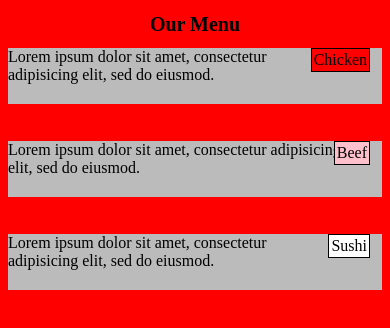
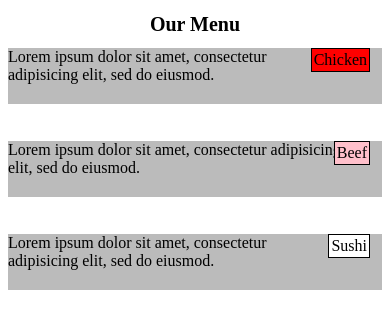
Before and after one commit to renanbirck/fullstack-module1, a plain HTML site: page module2-solution/index.html in a window 390 px wide. Drawn offline with Linux system fonts and the light colour scheme.

Commit message:
responsive sizes work, remove cues

```diff
--- a/module2-solution/css/styles.css
+++ b/module2-solution/css/styles.css
@@ -58,14 +58,8 @@ section.section-right {
    768...991px: tablet
    >= 992px: desktop */
 
-body { /* Desktop */
-  background-color: cyan;
-}
 
 @media (max-width: 991px) { /* Tablet */
-  body {
-    background-color: green;
-  }
 
   section.section-right {
     display: block;
@@ -74,9 +68,7 @@ body { /* Desktop */
 
 
 @media (max-width: 767px) { /* Mobile */
-  body {
-    background-color: red;
-  }
+
 
   section.section-left, section.section-middle, section.section-right {
     width: 100%;
```
